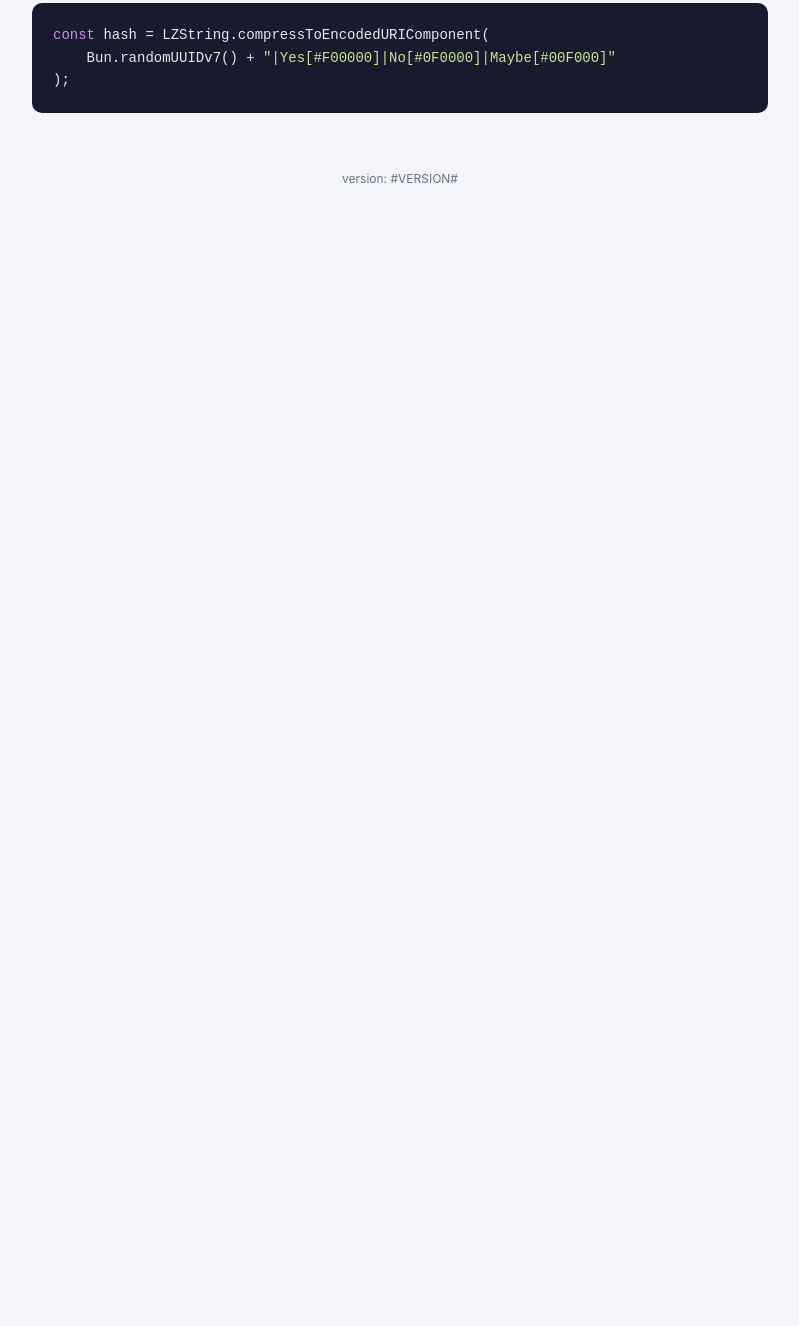
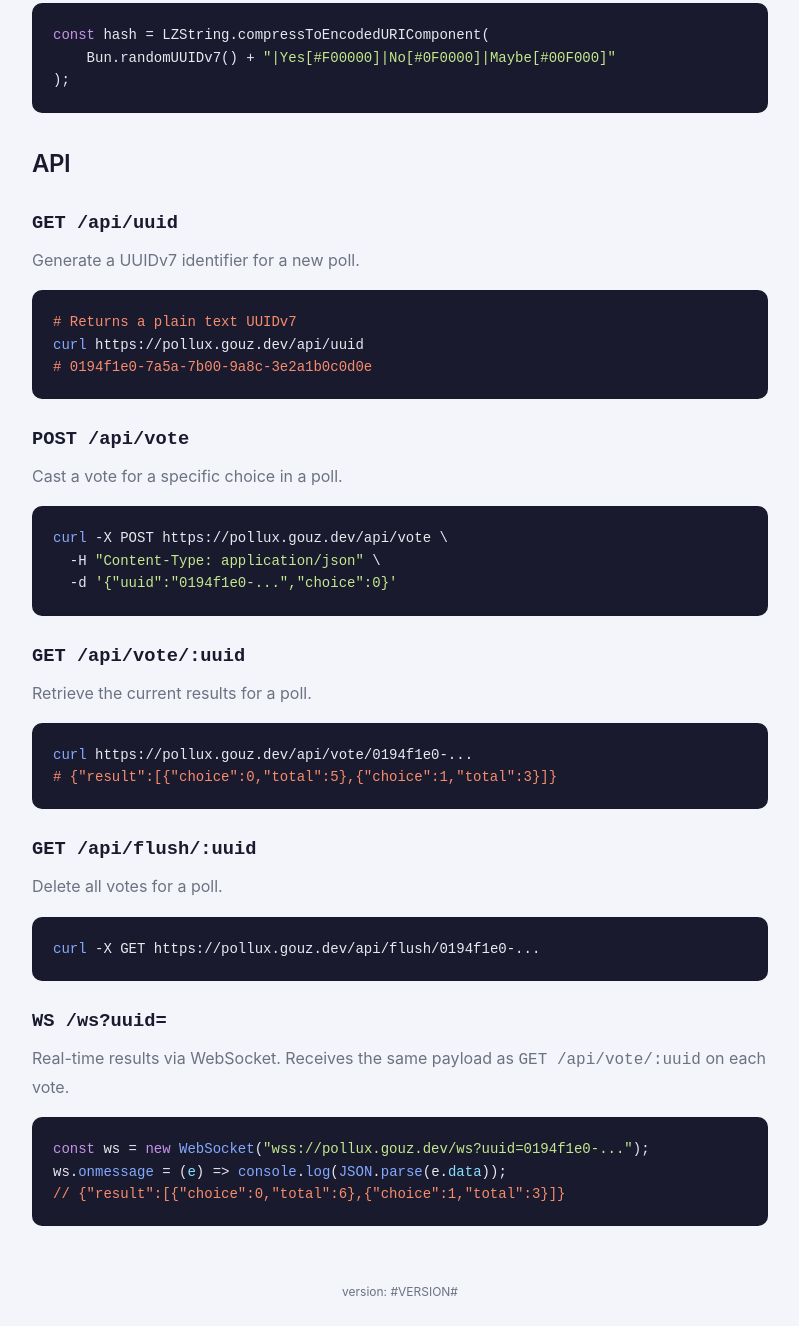
Before and after one commit to gouz/pollux, a website: page src/layout/index.html in a window 1280 px wide. Shown: the part 886-2212 px from the top of the page, without its empty margins (240-1039 px from the left). Before the commit the page ends 1098 px from the top, so only its background shows below. Drawn offline with nearby package versions, Linux system fonts and the light colour scheme; no server answers.

Commit message:
docs(index): add API documentation section
Document all HTTP and WebSocket endpoints with curl examples

```diff
--- a/package.json
+++ b/package.json
@@ -1,6 +1,6 @@
 {
   "name": "pollux",
-  "version": "0.0.16",
+  "version": "0.0.17",
   "module": "src/index.ts",
   "type": "module",
   "private": true,
--- a/src/layout/index.html
+++ b/src/layout/index.html
@@ -88,6 +88,40 @@
     Bun.randomUUIDv7() + <span class="tk-str">"|Yes[#F00000]|No[#0F0000]|Maybe[#00F000]"</span>
 );</code></pre>
             </section>
+
+            <section class="docs">
+                <h2>API</h2>
+
+                <h3><code>GET /api/uuid</code></h3>
+                <p>Generate a UUIDv7 identifier for a new poll.</p>
+                <pre><code><span class="tk-ml"># Returns a plain text UUIDv7</span>
+<span class="tk-fn">curl</span> https://pollux.gouz.dev/api/uuid
+<span class="tk-ml"># 0194f1e0-7a5a-7b00-9a8c-3e2a1b0c0d0e</span></code></pre>
+
+                <h3><code>POST /api/vote</code></h3>
+                <p>Cast a vote for a specific choice in a poll.</p>
+                <pre><code><span class="tk-fn">curl</span> -X POST https://pollux.gouz.dev/api/vote \
+  -H <span class="tk-str">"Content-Type: application/json"</span> \
+  -d <span class="tk-str">'{"uuid":"0194f1e0-...","choice":0}'</span></code></pre>
+
+                <h3><code>GET /api/vote/:uuid</code></h3>
+                <p>Retrieve the current results for a poll.</p>
+                <pre><code><span class="tk-fn">curl</span> https://pollux.gouz.dev/api/vote/0194f1e0-...
+<span class="tk-ml"># {"result":[{"choice":0,"total":5},{"choice":1,"total":3}]}</span></code></pre>
+
+                <h3><code>GET /api/flush/:uuid</code></h3>
+                <p>Delete all votes for a poll.</p>
+                <pre><code><span class="tk-fn">curl</span> -X GET https://pollux.gouz.dev/api/flush/0194f1e0-...</code></pre>
+
+                <h3><code>WS /ws?uuid=</code></h3>
+                <p>
+                    Real-time results via WebSocket. Receives the same payload
+                    as <code>GET /api/vote/:uuid</code> on each vote.
+                </p>
+                <pre><code><span class="tk-kw">const</span> ws = <span class="tk-kw">new</span> <span class="tk-fn">WebSocket</span>(<span class="tk-str">"wss://pollux.gouz.dev/ws?uuid=0194f1e0-..."</span>);
+ws.<span class="tk-fn">onmessage</span> = (<span class="tk-op">e</span>) => <span class="tk-fn">console</span>.<span class="tk-fn">log</span>(<span class="tk-fn">JSON</span>.<span class="tk-fn">parse</span>(e.<span class="tk-op">data</span>));
+<span class="tk-ml">// {"result":[{"choice":0,"total":6},{"choice":1,"total":3}]}</span></code></pre>
+            </section>
         </main>
         <footer>version: #VERSION#</footer>
         <script src="https://cdn.jsdelivr.net/npm/lz-string@1.5.0/libs/lz-string.min.js"></script>
```
Also changed, not shown: src/index.ts (+5 -6 lines).
